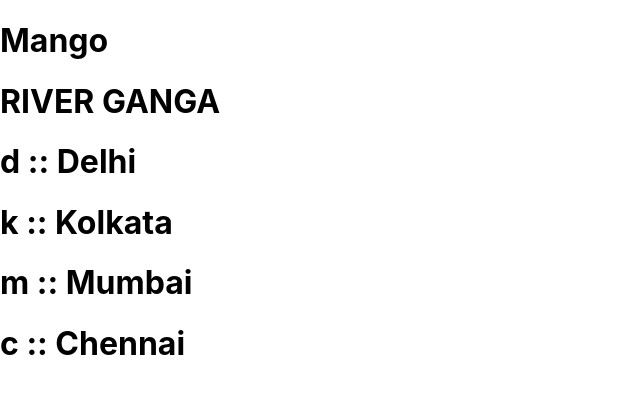
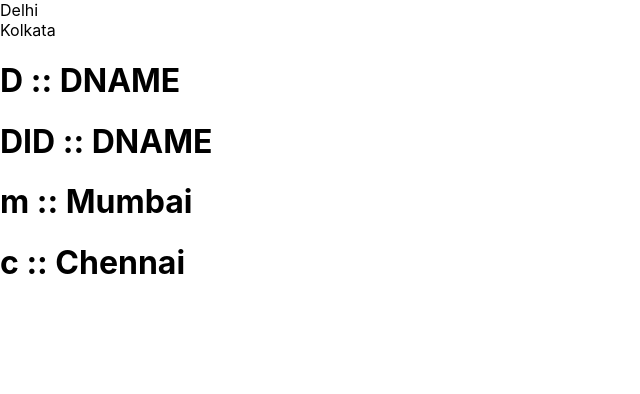
Before and after one commit to cg-202/day8-react-app, a React (Create React App) app: page / in a window 1280 px wide. Shown: the top 394 px of the page, without its empty margins (0-640 px from the left). Built offline with nearby package versions, Linux system fonts and the light colour scheme.

Commit message:
basics validation.

```diff
--- a/src/App.js
+++ b/src/App.js
@@ -18,14 +18,17 @@ import { useState } from "react";
  * <TAG-NAME></TAG-NAME>
  * <div></div>
  * <h1></h1>
+ *
+ * ATTRIBUTES ARE OPTIONAL
  */
 function App() {
   return (
     <div>
-      <FruitApp />
-      <NatureTag name="RIVER GANGA" />
-      <CityApp name="Delhi" id="d" />
-      <CityApp name="Kolkata" id="k" />
+      <div>Delhi</div>
+      <div>Kolkata</div>
+
+      <CityApp id="D" />
+      <CityApp />
       <CityApp name="Mumbai" id="m" />
       <CityApp name="Chennai" id="c" />
     </div>
@@ -45,7 +48,7 @@ function App() {
  *
  * {id, name} = props
  */
-function CityApp({ id, name }) {
+function CityApp({ id = "DID", name = "DNAME" }) {
   return (
     <h1>
       {id} :: {name}
@@ -53,19 +56,4 @@ function CityApp({ id, name }) {
   );
 }
 
-/**
- * let {name} = props;
- */
-function NatureTag(props) {
-  return <h1>{props.name}</h1>;
-}
-
-/**
- * HARDCODED COMPONENT
- * <FruitApp
- */
-function FruitApp() {
-  return <h1>Mango</h1>;
-}
-
 export default App;
```
